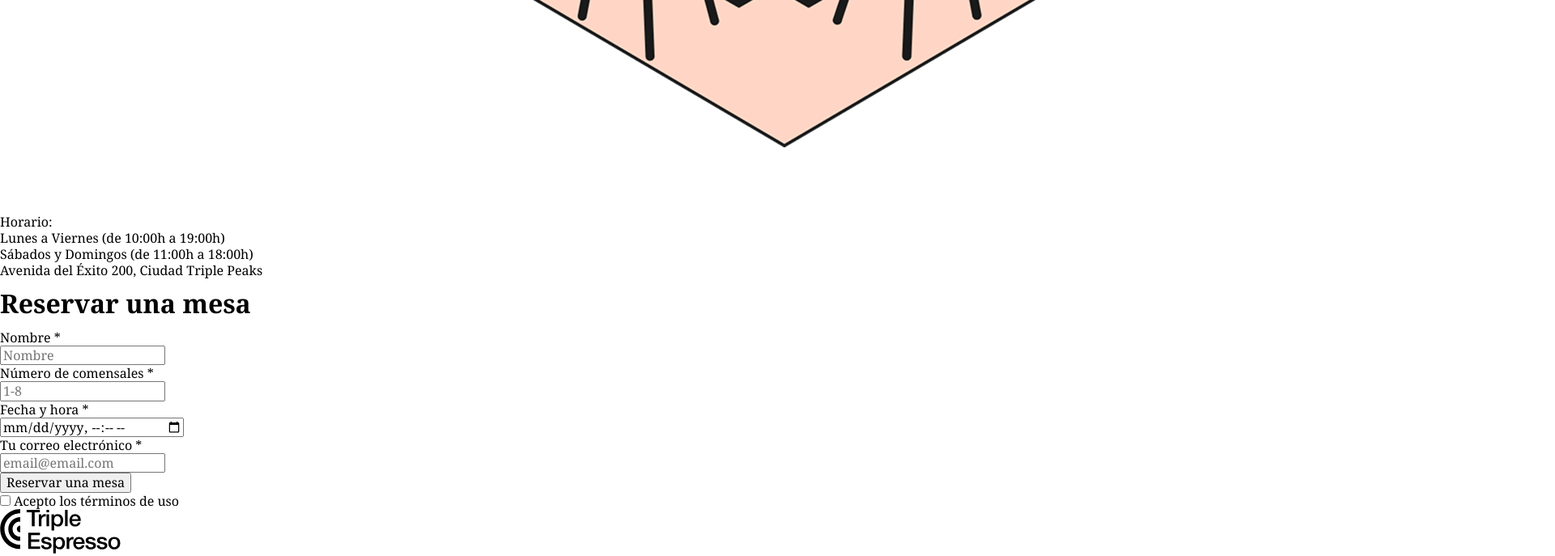
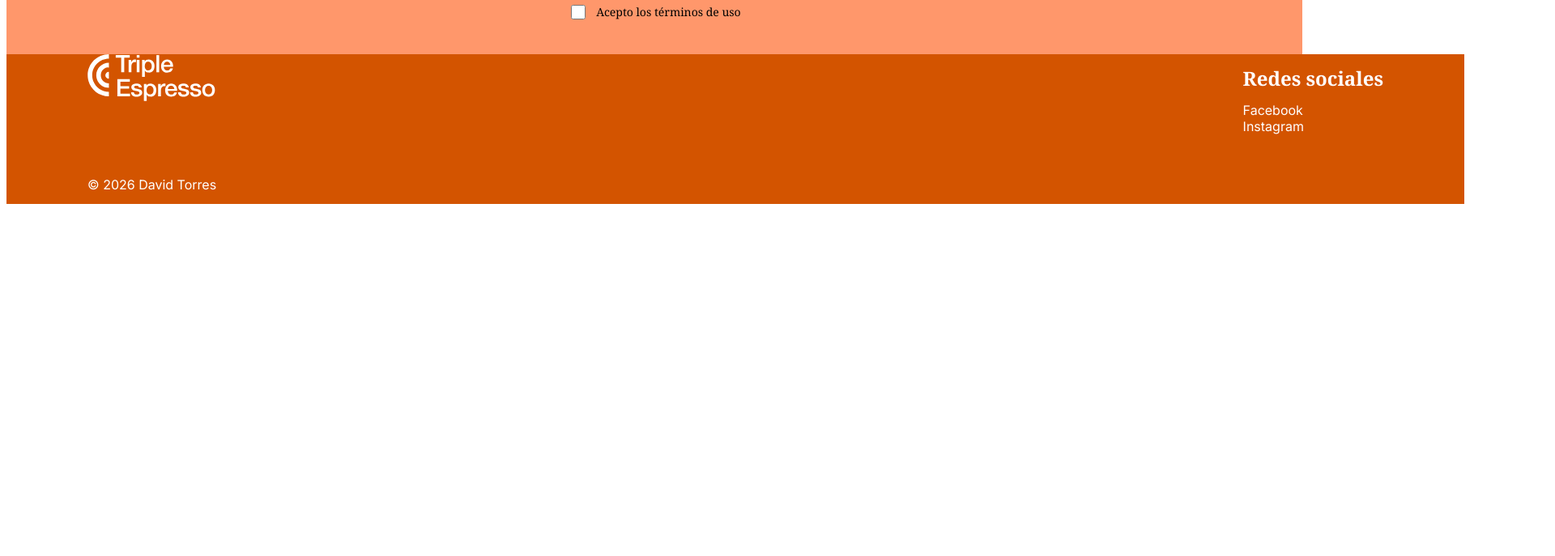
Before and after one commit to David1992XD/web_project_coffeeshop_es, a plain HTML site: page index.html in a window 1280 px wide. Shown: the part 1678-2365 px from the top of the page at 81% size, 1920 px wide, since content can reach past the window. After the commit the page ends 1938 px from the top, so only its background shows below. Drawn offline with nearby package versions, Linux system fonts and the light colour scheme; files that its build step writes are made by us from their sources.

Commit message:
css styles adjusted

```diff
--- a/index.html
+++ b/index.html
@@ -4,8 +4,8 @@
     <meta charset="UTF-8"/>
     <meta name="viewport" content="width=device-width, initial-scale=1.0" />
     <title>Triple Espresso</title>
-    <link rel="shortcut icon" href=".images/favicon.ico" type="image/x-icon">
-    <link rel="stylesheet" href="./css/index.css">
+    <link rel="shortcut icon" href="./favicon.ico" type="image/x-icon">
+    <link rel="stylesheet" href="./styles/index.css">
     <link rel="preconnect" href="https://fonts.googleapis.com">
     <link rel="preconnect" href="https://fonts.gstatic.com" crossorigin>
     <link href="https://fonts.googleapis.com/css2?family=Inter:wght@400;700&family=Noto+Serif:wght@400;700&display=swap" rel="stylesheet">
--- a/styles/index.css
+++ b/styles/index.css
@@ -1,17 +1,11 @@
 
-@import url("./normalize.css");
-@import url("./header/header.css");
-@import url("./content/form.css");
-@import url("./footer/footer.css");
+@import url("../styles/index.css");
 :root{
-
   --backgroundheader:#FFFFFF;
   --mainfont:#000000;
   --acento:#FF976B;
   --fontaddress:#6F6F6F;
 }
-
-
 
 body{
   font-family: Noto serif, 'Times New Roman', serif;
@@ -21,3 +15,242 @@ body{
   max-width: 1600px;
   width: 1600px;
 }
+
+header{
+  background-image: url('../images/background_header.svg');
+  background-size: auto;
+  background-color: var(--backgroundheader);
+  background-size: cover;
+  background-repeat: no-repeat;
+  background-position: center;
+  text-align: center;
+}
+
+.nav{
+  display: flex;
+  justify-content:space-between;
+}
+
+.nav-logo{
+  margin: 30px 30px 105px 39px;
+}
+
+.nav-links{
+  display: flex;
+  justify-content:space-between;
+  font-family: "Inter";
+  font-style: normal;
+  font-weight: 500;
+  font-size: 16px;
+  line-height: 20px;
+  margin-top: 30px;
+  margin-right: 26px;
+  list-style: none;
+
+}
+
+.nav-link{
+  text-decoration: none;
+  color: var(--mainfont);
+}
+
+.nav-link-booking{
+  margin-right: 20px;
+}
+
+.header-info{
+  display: flex;
+  justify-content: space-between;
+  align-items: center;
+  text-align: left;
+  margin-left: 80px;
+  margin-right: 0;
+}
+
+.header-info-first{
+  display: flex;
+  flex-direction: column;
+  align-items: start;
+  justify-content: left;
+  max-width: 700px;
+  margin-right: 2px;
+}
+
+.header-info-title{
+  margin-top: 28px;
+  font-family: "Inter";
+  font-style: normal;
+  font-weight: 500;
+  font-size: 58px;
+  line-height: 72px;
+  letter-spacing: -1px;
+}
+
+
+.header-info-span-accent{
+  color: var(--acento);
+  font-family: "Times New Roman";
+  font-style: italic;
+  font-weight: normal;
+  font-size: 58px;
+  line-height: 72px;
+}
+
+.header-info-image{
+  width: 646px;
+  height: 568px;
+  margin-right: 5px;
+}
+
+.header-info-description{
+  font-family: "Inter";
+  font-style: normal;
+  font-weight: normal;
+  font-size: 20px;
+  line-height: 30px;
+  max-width: 683px;
+}
+
+.header-info-details{
+  display: flex;
+  justify-content: space-between;
+  align-items: center;
+  font-family: "Inter";
+  font-style: normal;
+  font-weight: 500;
+  font-size: 16px;
+  line-height: 20px;
+  color: #6F6F6F;
+  text-align: left;
+  margin: 0 80px 40px 80px;
+}
+
+
+.content{
+  display: flex;
+  align-items: center;
+  justify-content: center;
+  background-color: var(--acento);
+}
+
+.reservation{
+  width: 100%;
+  max-width: 500px;
+  text-align: center;
+  padding: 40px;
+}
+
+.reservation-label{
+  font-size: 32px;
+  margin-bottom: 40px;
+  font-weight: 500;
+}
+
+.booking-form{
+  display: flex;
+  flex-direction: column;
+  gap: 10.2px; /* Space between each input block */
+  text-align: left;
+}
+
+.form-group{
+  display: flex;
+  flex-direction: column;
+  gap: 8px;
+}
+
+.form-group label{
+  font-weight: bold;
+  font-size: 14px;
+}
+
+.form-group input{
+  padding: 12px 15px;
+  border: 1px solid #ccc;
+  border-radius: 4px;
+  font-family: inherit;
+  font-size: 16px;
+  color: #333;
+}
+
+.booking-form button{
+  background-color: #e67e45; /* The specific orange from your image */
+  color: white;
+  padding: 15px;
+  border: none;
+  border-radius: 6px;
+  font-size: 16px;
+  margin-top: 10px;
+}
+
+.checkbox-group{
+  display: flex;
+  align-items: center;
+  justify-content: center;
+  gap: 10px;
+  margin-top: 15px;
+  font-size: 14px;
+}
+
+.checkbox-group input{
+  width: 18px;
+  height: 18px;
+}
+
+
+.footer{
+  display: flex;
+  justify-content: space-between;
+  align-items: flex-start;
+  background-color: #d35400; /* Deep burnt orange background */
+  color: white;
+  padding: 60px 0 40px 0;
+  width: 1600px;
+  padding: 0 100px;    /* Internal padding for the text */
+}
+
+.footer-left{
+  display: flex;
+  flex-direction: column;
+  gap: 80px; /* Forces copyright to the bottom */
+}
+
+.img-footer{
+  max-width: 200px;
+  max-height: 300px;
+  filter: invert(100%);
+  display: flex;
+  align-items: center;
+  gap: 10px;
+}
+
+.footer-left{
+  font-size: 24px;
+  font-weight: bold;
+}
+
+.footer-left h2{
+  font-family: "Inter";
+  font-style: normal;
+  font-weight: 500;
+  font-size: 16px;
+  line-height: 20px;
+}
+
+.social-network ol{
+  list-style: none;
+  padding: 0;
+}
+
+.social-network li{
+  font-family: "Inter";
+  font-style: normal;
+  font-weight: 500;
+  font-size: 16px;
+  line-height: 20px;
+}
+
+.social{
+  text-decoration: note;
+
+}
```
